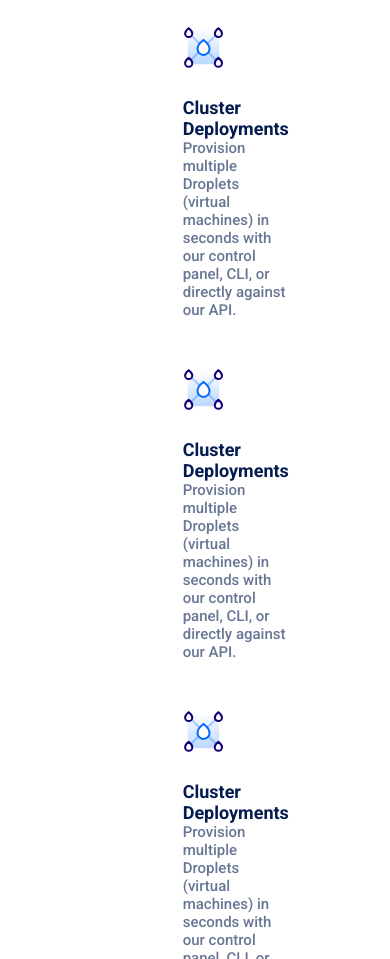
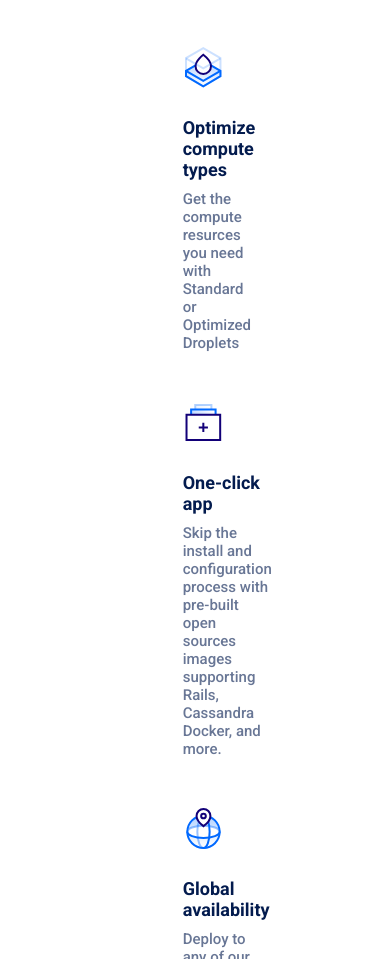
Before and after one commit to maregaale/html-css-digitalocean-flexbox, a plain HTML site: page index.html in a window 390 px wide. Shown: the part 1041-2000 px from the top of the page. Drawn offline with Linux system fonts and the light colour scheme.

Commit message:
aggiunti blocchi corretti senza responsive

```diff
--- a/css/style.css
+++ b/css/style.css
@@ -20,6 +20,7 @@ h4 {
   font-size: 18px;
   font-weight: bold;
   margin-top: 25px;
+  margin-bottom: 10px;
 }
 
 h2 {
--- a/index.html
+++ b/index.html
@@ -97,19 +97,19 @@
             <p>Provision multiple Droplets (virtual machines) in seconds with our control panel, CLI, or directly against our API.</p>
           </div>
           <div class="block">
-            <img src="img/cluster-deploy.svg" alt="Cluster Deploy">
-            <h4>Cluster Deployments</h4>
-            <p>Provision multiple Droplets (virtual machines) in seconds with our control panel, CLI, or directly against our API.</p>
+            <img class="deploy_img" src="img/optimized-compute.svg" alt="Optimize Deploy">
+            <h4>Optimize compute types</h4>
+            <p>Get the compute resurces you need with Standard or Optimized Droplets</p>
           </div>
           <div class="block">
-            <img src="img/cluster-deploy.svg" alt="Cluster Deploy">
-            <h4>Cluster Deployments</h4>
-            <p>Provision multiple Droplets (virtual machines) in seconds with our control panel, CLI, or directly against our API.</p>
+            <img class="deploy_img" src="img/one-click.svg" alt="One click">
+            <h4>One-click app</h4>
+            <p>Skip the install and configuration process with pre-built open sources images supporting Rails, Cassandra Docker, and more.</p>
           </div>
           <div class="block">
-            <img src="img/cluster-deploy.svg" alt="Cluster Deploy">
-            <h4>Cluster Deployments</h4>
-            <p>Provision multiple Droplets (virtual machines) in seconds with our control panel, CLI, or directly against our API.</p>
+            <img class="deploy_img" src="img/global.svg" alt="Global">
+            <h4>Global availability</h4>
+            <p>Deploy to any of our data center regions around the world.</p>
           </div>
         </div>
         <!-- /blocchi -->
```
